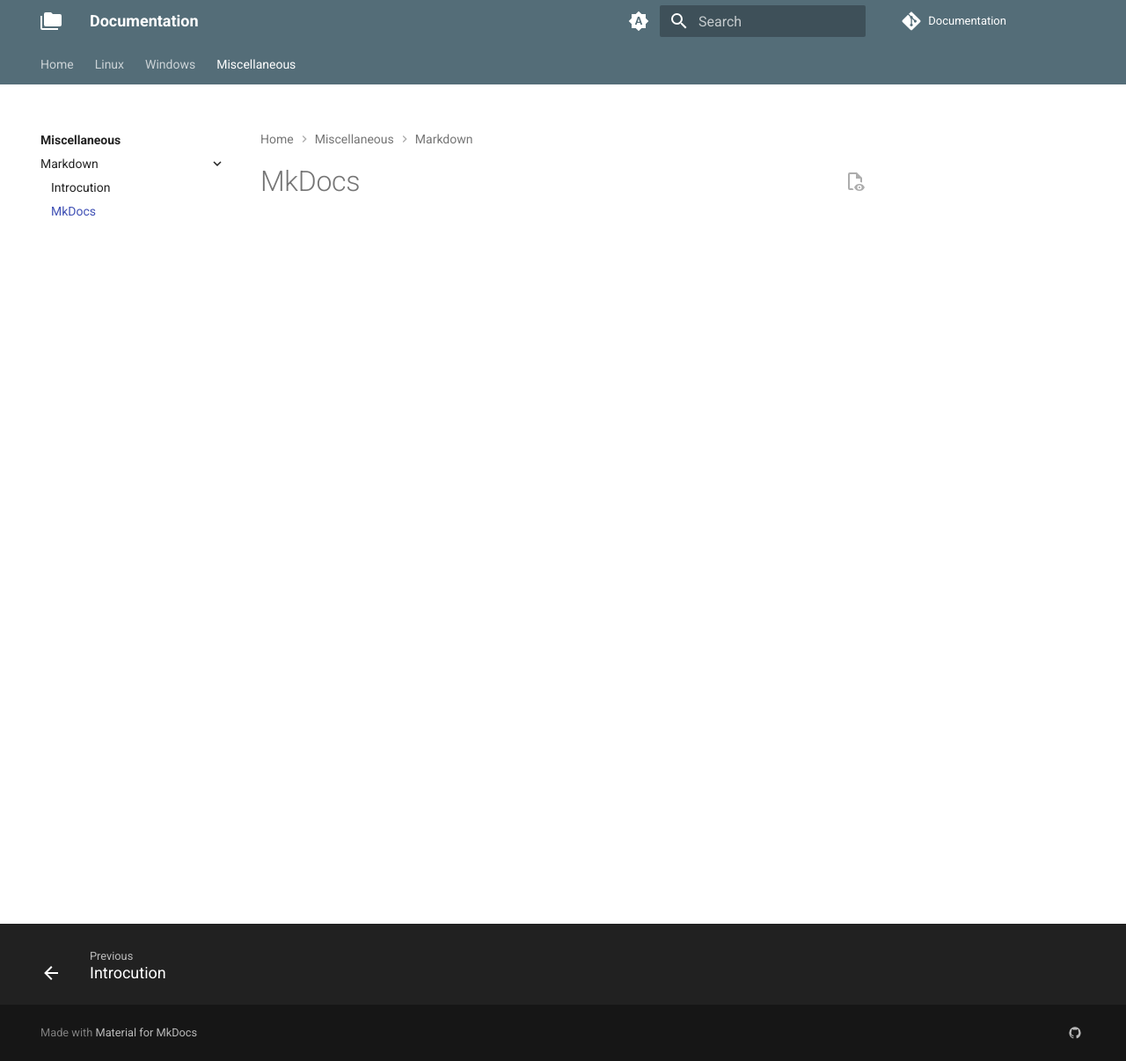
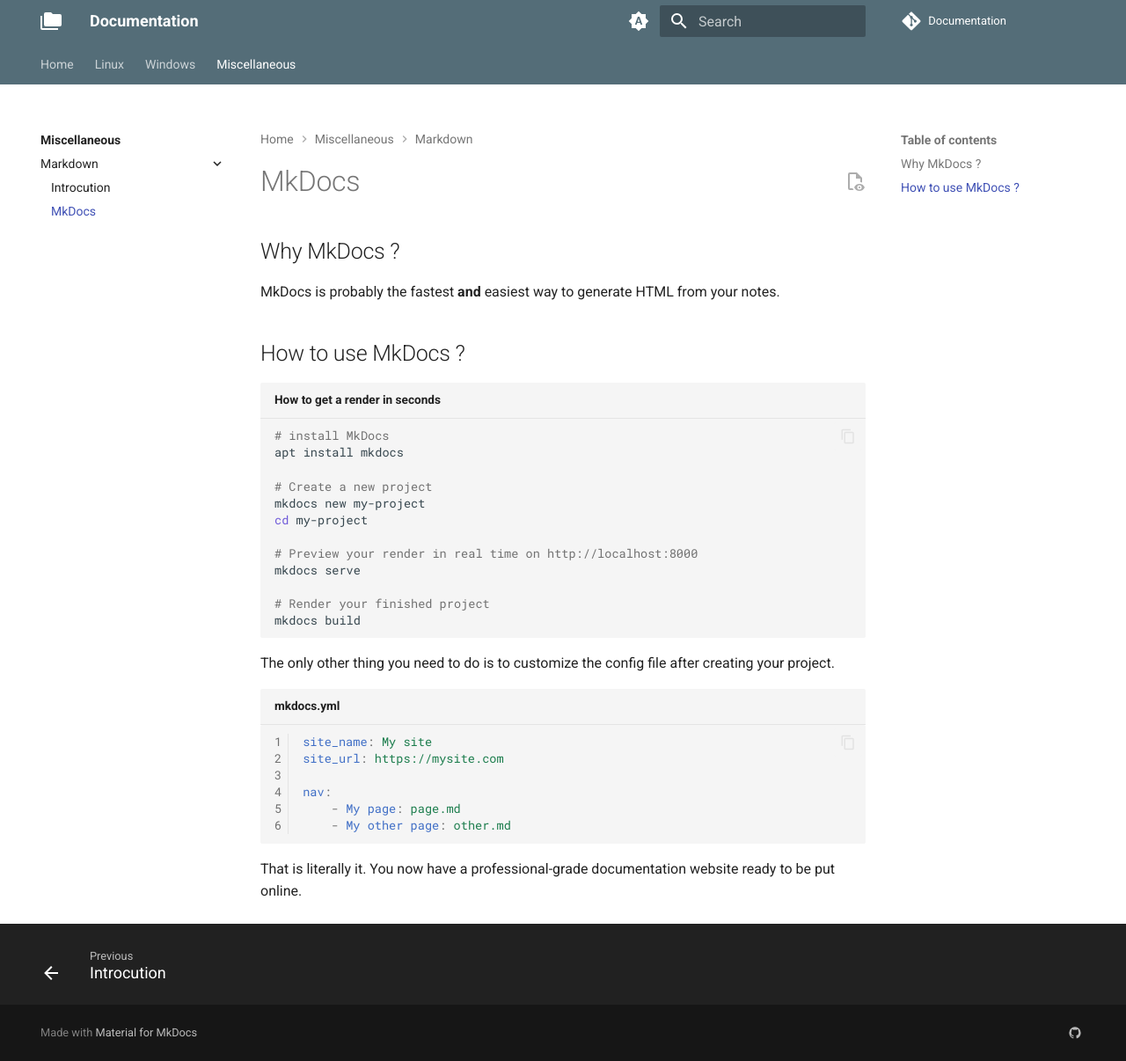
Before and after one commit to FlagHunter01/documentation.frolov.eu, an MkDocs documentation site: the page built from docs/misc/md/mkdocs.md, in a window 1280 px wide and 1206 px high. Shown: the whole window at 88% size. Built offline with MkDocs 1.6.1 and Material for MkDocs 9.7.7, drawn with Linux system fonts in a browser that asks for light colours; plug-ins that fetch from the network failed and are left out; comment, search, counter and statistics services are not loaded.

Commit message:
intro for mkdopcs

````diff
--- a/docs/misc/md/mkdocs.md
+++ b/docs/misc/md/mkdocs.md
@@ -2,3 +2,37 @@
 title: MkDocs
 description: Introduction to MkDocs
 ---
+
+## Why MkDocs ?
+
+MkDocs is probably the fastest **and** easiest way to generate HTML from your notes.
+
+## How to use MkDocs ?
+
+```bash title="How to get a render in seconds"
+# install MkDocs
+apt install mkdocs
+
+# Create a new project
+mkdocs new my-project
+cd my-project
+
+# Preview your render in real time on http://localhost:8000
+mkdocs serve
+
+# Render your finished project
+mkdocs build
+```
+
+The only other thing you need to do is to customize the config file after creating your project.
+
+```yml title="mkdocs.yml" linenums="1"
+site_name: My site
+site_url: https://mysite.com
+
+nav:
+    - My page: page.md
+    - My other page: other.md
+```
+
+That is literally it. You now have a professional-grade documentation website ready to be put online.
````
